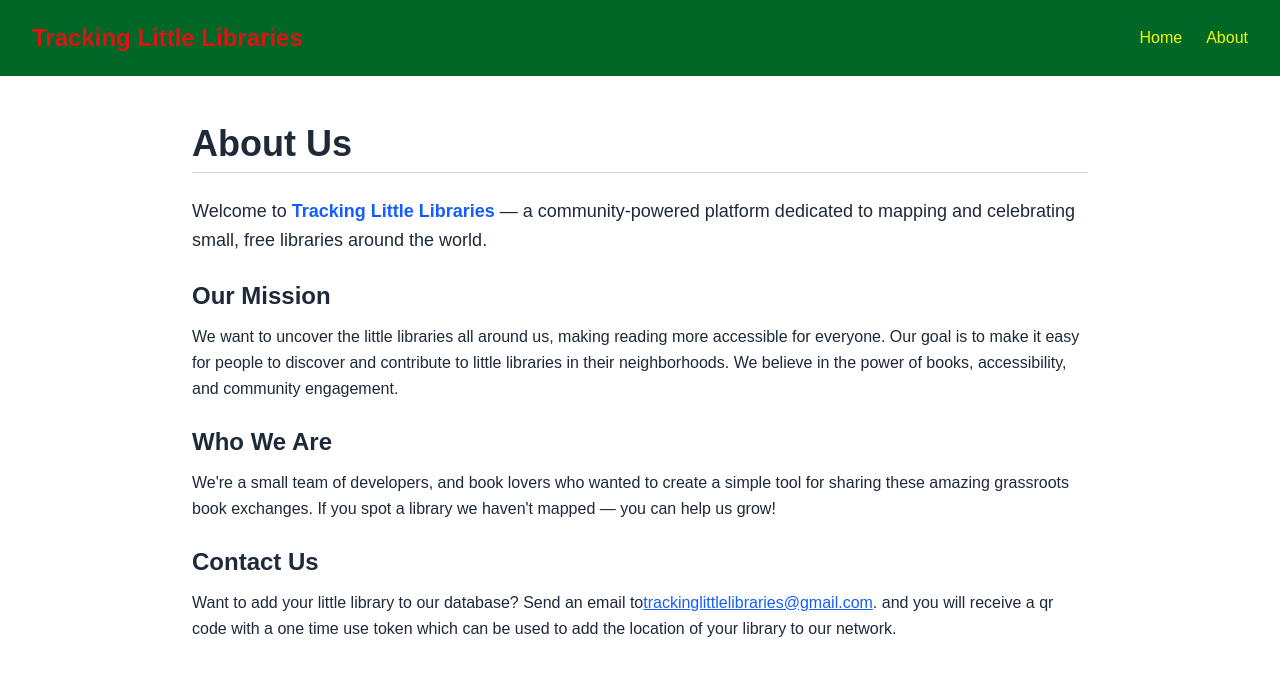
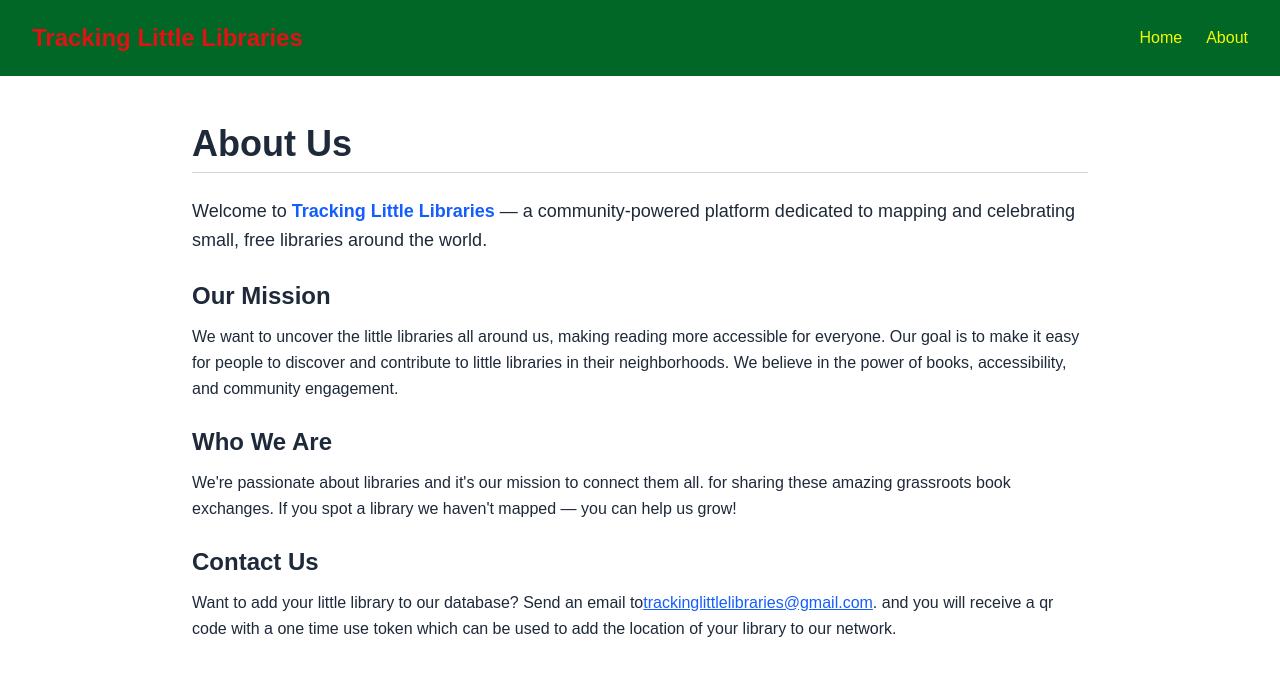
Before and after one commit to ben-gunnels/tracking-little-libraries, a Next.js app: page /about in a window 1280 px wide. Shown: the top 676 px of the page. Built offline with nearby package versions, Linux system fonts and the light colour scheme; a web font is replaced by a local one.

Commit message:
Fixed apostrophes

```diff
--- a/src/app/about/page.js
+++ b/src/app/about/page.js
@@ -18,8 +18,8 @@ export default function AboutPage() {
 
           <h2 className="text-2xl font-semibold mb-3">Who We Are</h2>
           <p className="mb-6 text-md leading-relaxed">
-            We're a small team of developers, and book lovers who wanted to create a simple tool
-            for sharing these amazing grassroots book exchanges. If you spot a library we haven't mapped — you
+            We&apos;re passionate about libraries and it&apos;s our mission to connect them all.
+            for sharing these amazing grassroots book exchanges. If you spot a library we haven&apos;t mapped — you
             can help us grow!
           </p>
 
```
